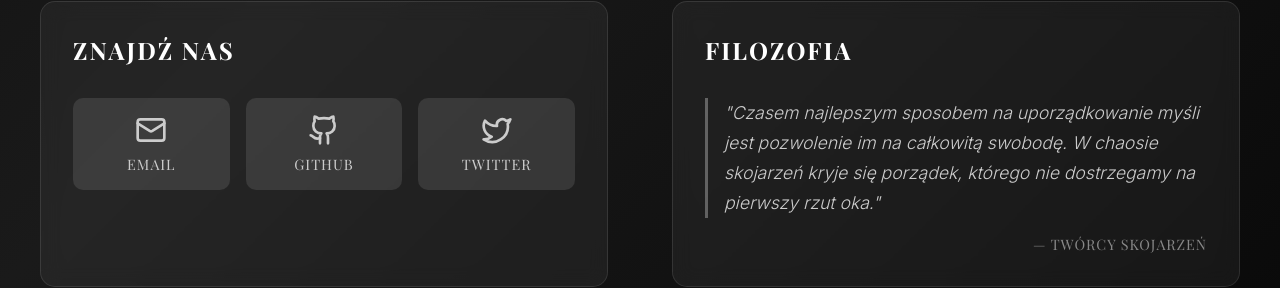
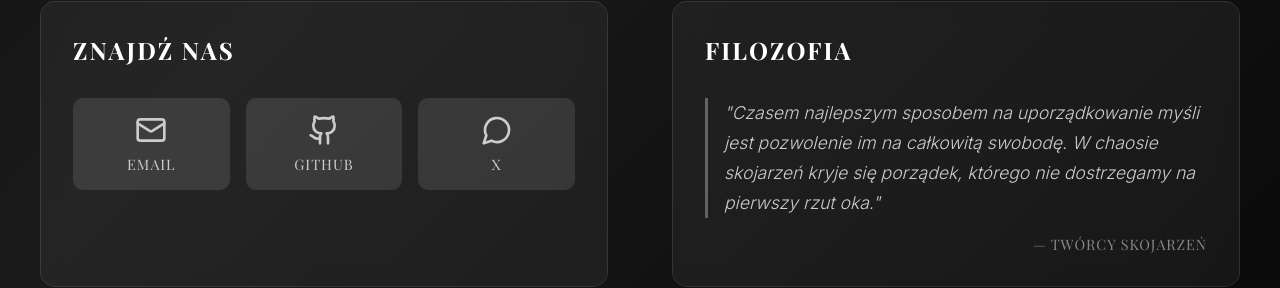
Before and after one commit to aszc-dev/skojarzenia, a SvelteKit app: page /kontakt in a window 1280 px wide. Shown: the part 1085-1373 px from the top of the page. Built offline with nearby package versions, Linux system fonts and the light colour scheme.

Commit message:
fix: use .html extension for form action and add Discord import

```diff
--- a/src/routes/kontakt/+page.svelte
+++ b/src/routes/kontakt/+page.svelte
@@ -1,7 +1,7 @@
 <script lang="ts">
   import Mail from '@lucide/svelte/icons/mail';
   import Github from '@lucide/svelte/icons/github';
-  import Twitter from '@lucide/svelte/icons/twitter';
+  import Discord from '@lucide/svelte/icons/message-circle';
   let name = '';
   let email = '';
   let message = '';
@@ -53,7 +53,7 @@
           class="contact-form"
           name="contact"
           method="POST"
-          action="/dziekujemy"
+          action="/dziekujemy.html"
           data-netlify="true"
           data-sveltekit-reload
         >
@@ -121,11 +121,11 @@
           </div>
           <span>GITHUB</span>
         </a>
-        <a href="https://twitter.com/skojarzenia" class="social-link">
+        <a href="https://x.com/aszc_dev" class="social-link">
           <div class="social-icon">
-            <Twitter size={32} />
+            <Discord size={32} />
           </div>
-          <span>TWITTER</span>
+          <span>X</span>
         </a>
       </div>
     </div>
```
Also changed, not shown: 1 other file (tests, documents, lock files or other folders).
